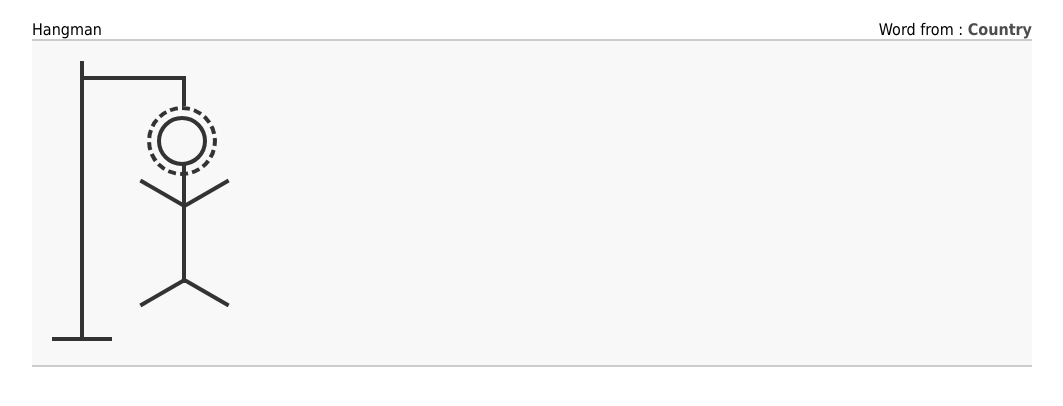
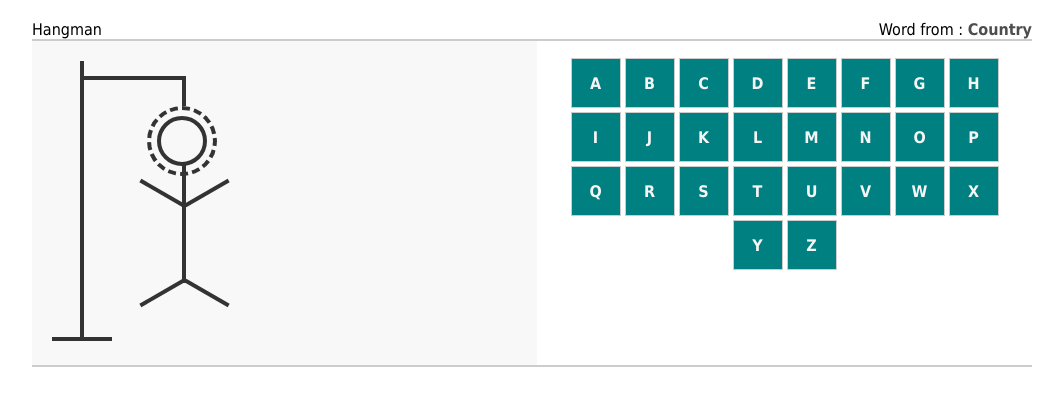
Before and after one commit to ihebmeftah/hangman_js, a plain HTML site: page index.html in a window 1280 px wide. Shown: the whole page, without its empty margins (108-1171 px from the left). Drawn offline with Linux system fonts and the light colour scheme.

Commit message:
generate the letters

```diff
--- a/index.html
+++ b/index.html
@@ -30,12 +30,13 @@
                         <div class="legs"></div>
                     </div>
                 </div>
-                <div class=" letters"></div>
             </div>
+            <div class="letters"></div>
         </div>
         <hr>
         <div class="letters-guess"></div>
     </div>
+    <script src="script.js"></script>
 </body>
 
 </html>
--- a/script.js
+++ b/script.js
@@ -0,0 +1,17 @@
+// @beldi5 : Start implimentation of generating the letter
+const letters = 'abcdefghijklmnopqrstuvwxyz'; // Variable contain all letters
+let lettersArray = Array.from(letters); // Convert letters to array
+let lettersContainer = document.querySelector('.letters'); // Selecting the letters container
+lettersArray.forEach((letter) => {
+    // Create a span for each letter
+    let span = document.createElement('span');
+    // Create a text contain a letter
+    theLetter = document.createTextNode(letter);
+    // Append text into the spa
+    span.appendChild(theLetter);
+    // Append css class 'letter-box' for span
+    span.className = 'letter-box';
+    // Append it to the letters container
+    lettersContainer.appendChild(span);
+});
+// By @beldi5 : End implimentation of generating the letter
--- a/style.css
+++ b/style.css
@@ -151,3 +151,24 @@ hr {
   left: 130px;
   transform: rotate(30deg);
 }
+
+.letters {
+  flex: 1;
+  padding: 15px;
+  text-align: center;
+}
+
+.letters .letter-box {
+  width: 50px;
+  height: 50px;
+  background-color: teal;
+  border: 1px solid #ccc;
+  display: inline-flex;
+  justify-content: center;
+  align-items: center;
+  margin: 2px;
+  text-transform: uppercase;
+  color: whitesmoke;
+  font-weight: bold;
+  cursor: pointer;
+}
```
